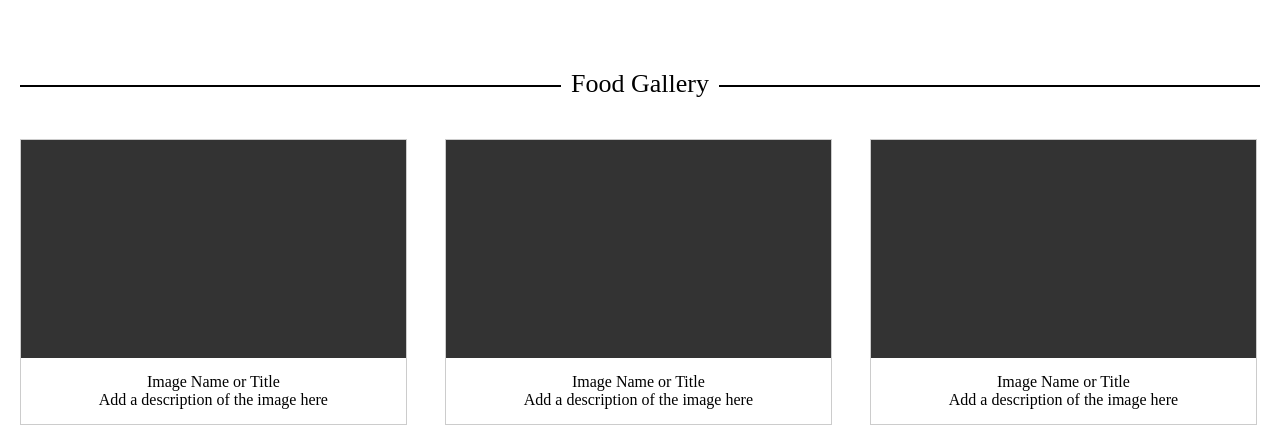
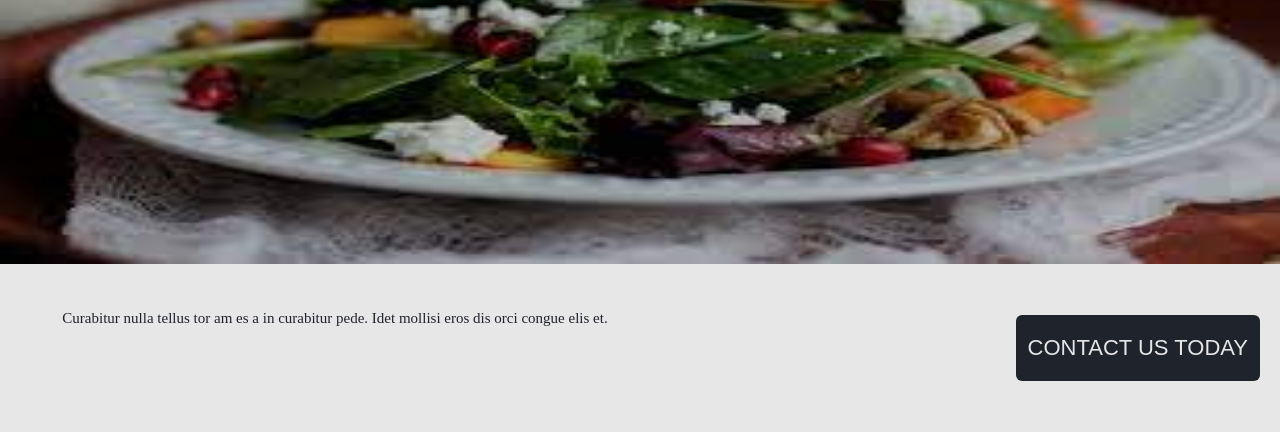
Before and after one commit to iamsims/Final-Design, a plain HTML site: page index.html in a window 1280 px wide. Shown: the part 249-695 px from the top of the page. Drawn offline with Linux system fonts and the light colour scheme.

Commit message:
contact and background image done

```diff
--- a/css/style.css
+++ b/css/style.css
@@ -1,4 +1,9 @@
 /* Style the header */
+
+.{
+    font-faimly: Georgia, Times, "Times New Roman", serif;
+}
+
 .header {
     background-color: #f1f1f1;
     padding: 20px;
@@ -31,6 +36,68 @@
     padding: 10px;
     text-align: center;
   }  */
+
+
+/* contact bar */
+
+.bg-img{
+    width:100%;
+}
+
+.bg-img img{
+  width: 100%;
+  height: auto;
+  max-height:400px;
+  contain:cover;
+
+}
+
+.about{
+    background-color: #e7e7e7;
+}
+
+.about-container{
+    margin:26px 0px 26px 0px;
+}
+
+
+.about-detail{
+    font-size: 15px;
+    width:90%;
+    margin:auto;
+    text-align: center;
+    color:#1f222c;
+
+}
+
+.contact-button-container{
+    margin: 5px 0px 5px 0px ;
+    text-align: center;
+
+}
+
+.contact-button {
+  background-color:#1f232c;
+  border: none;
+  color: white;
+  padding: 20px 12px 20px 12px;
+  text-align: center;
+  text-decoration: none;
+  font-size: 12px;
+  border-radius: 6px;
+  color:#e6e6e6;
+  }
+
+
+
+}
+
+
+.contact-button:hover {
+    background-color: #3d424c;
+    color: white;
+  }
+
 
 
 
@@ -181,6 +248,14 @@ div.gallery {
         padding: 0px 10% 0 10% ;
     }
 
+    .contact-button{
+        font-size: 22px;
+    }
+
+    .about-container{
+        font-size:25px;
+    }
+
 
   }
 
@@ -213,4 +288,19 @@ div.gallery {
     }
 
 
+
+.about-detail{
+    width:66%;
+    max-width:630px;
+    margin: 0px;
+    float:left;
+
+}
+
+.contact-button-container{
+    float:right;
+
+}
+
+
   }
--- a/index.html
+++ b/index.html
@@ -17,6 +17,22 @@
         <a href="#">Link</a>
         <a href="#">Link</a>
         <a href="#">Link</a>
+    </div>
+
+
+    <div class="bg-img">
+        <img src="food.png" alt="food">
+    </div>
+
+    <div class= "row about clearfix">
+        <div class="about-container  centerv clearfix">
+            <div class="about-detail">Curabitur nulla tellus tor am es a in curabitur
+                pede. Idet mollisi eros dis orci congue elis et.</div>
+
+            <div class ="contact-button-container"><button class="contact-button">CONTACT US TODAY</button></div>
+
+        </div>
+
     </div>
 
     <div class="row clearfix">
```
Also changed, not shown: food.png (added), man.png (added).
